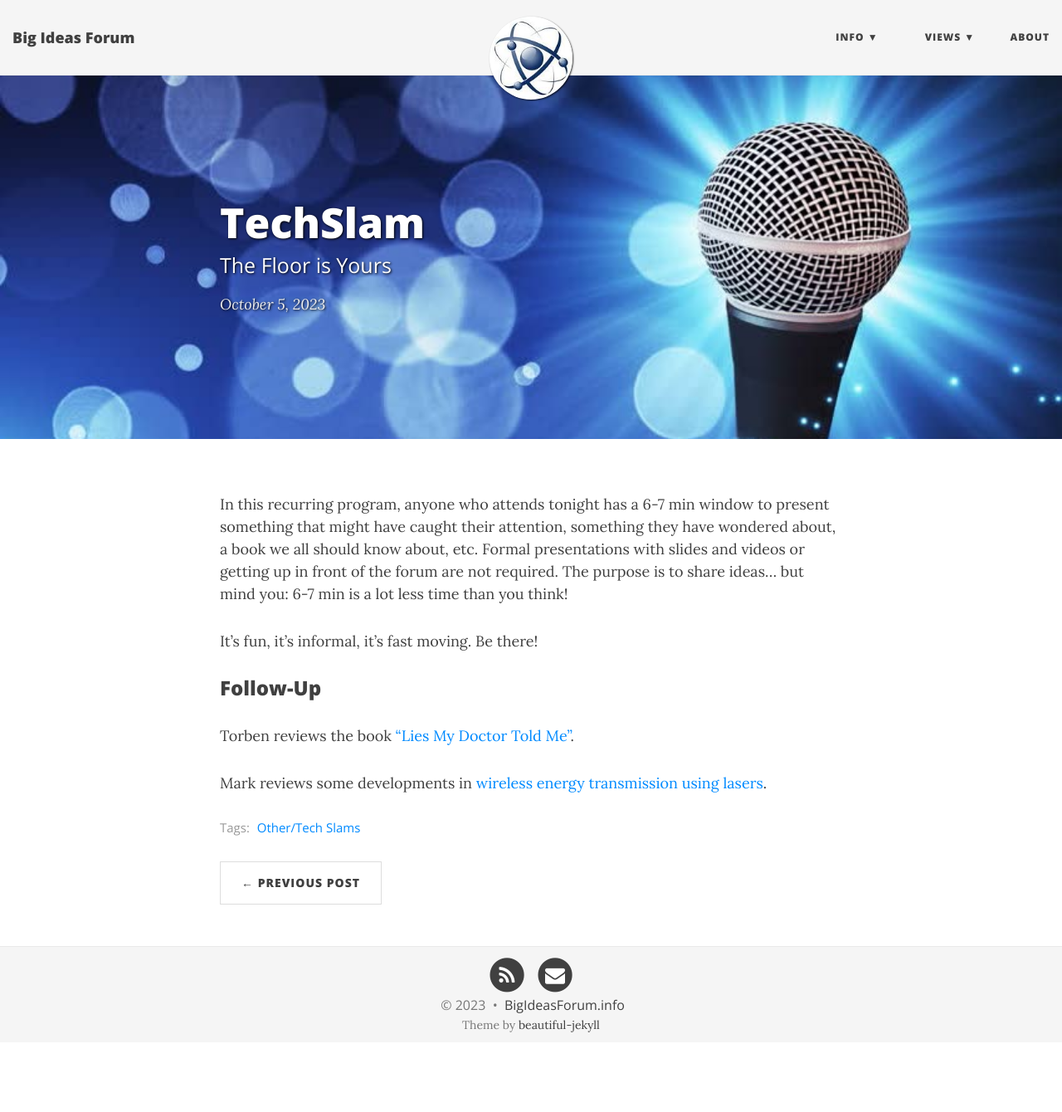
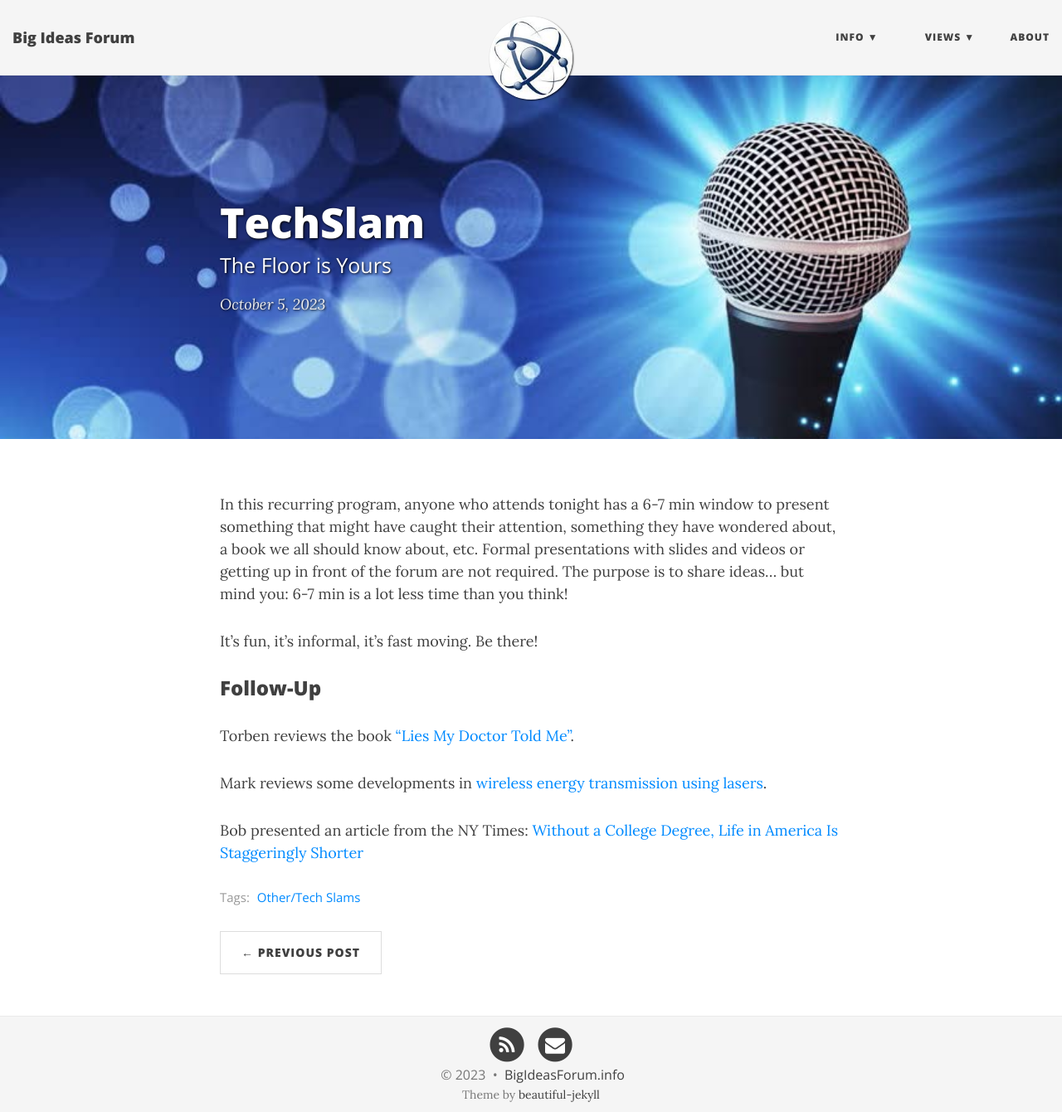
Before and after one commit to BigIdeasForum/bigideasforum.github.io, a Jekyll site: the page built from _posts/2023/2023-10-05-tech-slam20.md, in a window 1280 px wide and 1340 px high. Shown: the whole window at 83% size. Built offline with Jekyll 4.4.1, drawn with Linux system fonts in a browser that asks for light colours; nearby versions of some CDN libraries.

Commit message:
Add Bob's data

```diff
--- a/_posts/2023/2023-10-05-tech-slam20.md
+++ b/_posts/2023/2023-10-05-tech-slam20.md
@@ -16,3 +16,5 @@ It’s fun, it’s informal, it’s fast moving. Be there!
 Torben reviews the book ["Lies My Doctor Told Me"](/assets/present/2023/2023-10-05/tech_slam_tr.pdf).
 
 Mark reviews some developments in [wireless energy transmission using lasers](/assets/present/2023/2023-10-05/tech_slam_md.pdf).
+
+Bob presented an article from the NY Times: [Without a College Degree, Life in America Is Staggeringly Shorter](/assets/present/2023/2023-10-05/tech_slam_rm.pdf)
```
Also changed, not shown: 1 other file.
